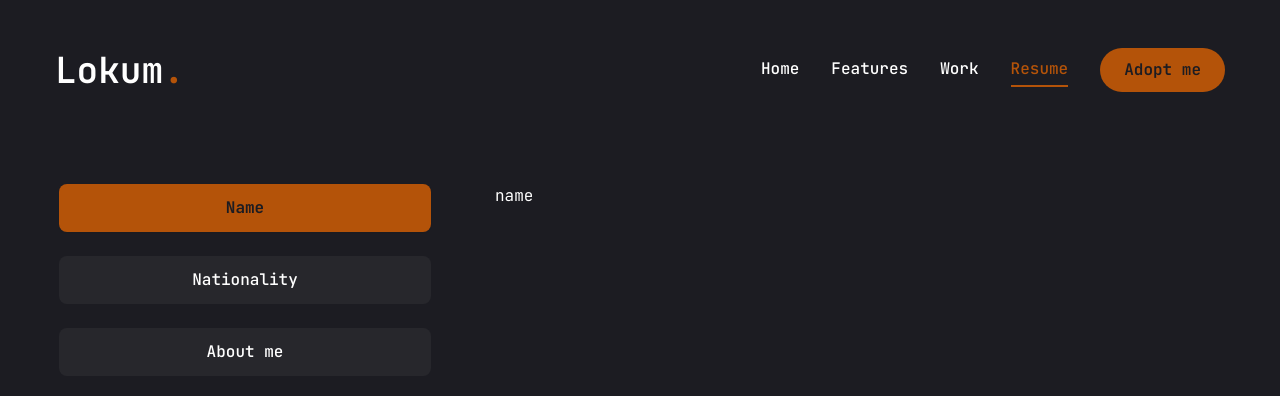
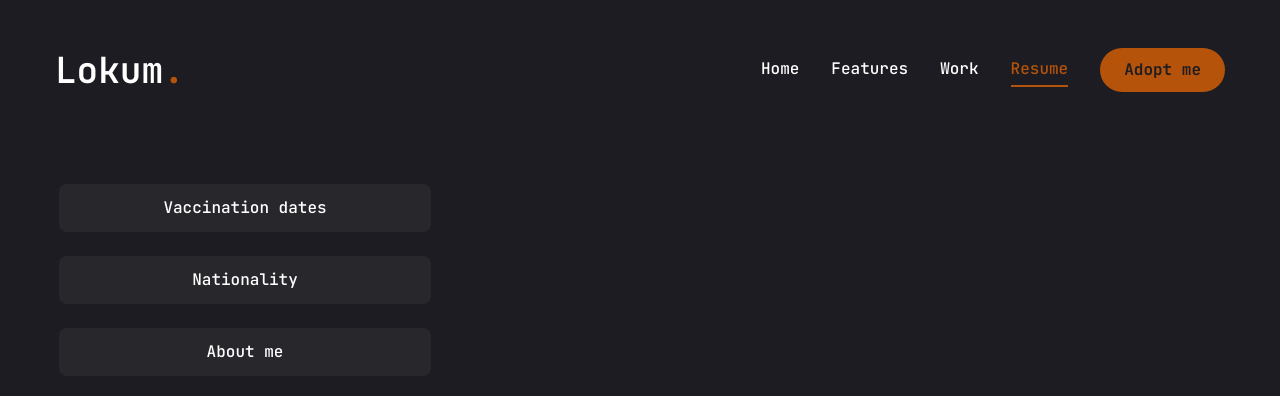
Before and after one commit to CodeShft/homepage, a Next.js app: page /resume in a window 1280 px wide. Shown: the top 396 px of the page. Built offline with nearby package versions, Linux system fonts and the light colour scheme.

Commit message:
added list

```diff
--- a/app/resume/page.jsx
+++ b/app/resume/page.jsx
@@ -34,15 +34,26 @@ export default function Resume() {
           className="flex flex-col xl:flex-row gap-[60px]"
         >
           <TabsList className="flex flex-col w-full max-w-[380px] mx-auto xl:mx-0 gap-6">
-            <TabsTrigger value="name">Name</TabsTrigger>
+            <TabsTrigger value="vaccinations">Vaccination dates</TabsTrigger>
             <TabsTrigger value="nationality">Nationality</TabsTrigger>
             <TabsTrigger value="about">About me</TabsTrigger>
           </TabsList>
 
           {/* container */}
           <div className="min-h-[70vh] w-full">
-            <TabsContent value="name" className="w-full">
-              name
+            <TabsContent value="vaccinations" className="w-full">
+             <li>
+             2021 Karma Vaccine
+             </li>
+             <li>
+             2022 rabies vaccine
+             </li>
+            <li>
+             2023 leukemia vaccine
+             </li>
+             <li>
+             2024 internal and external parasite vaccines
+             </li>
             </TabsContent>
 
             <TabsContent value="nationality" className="w-full">
```
